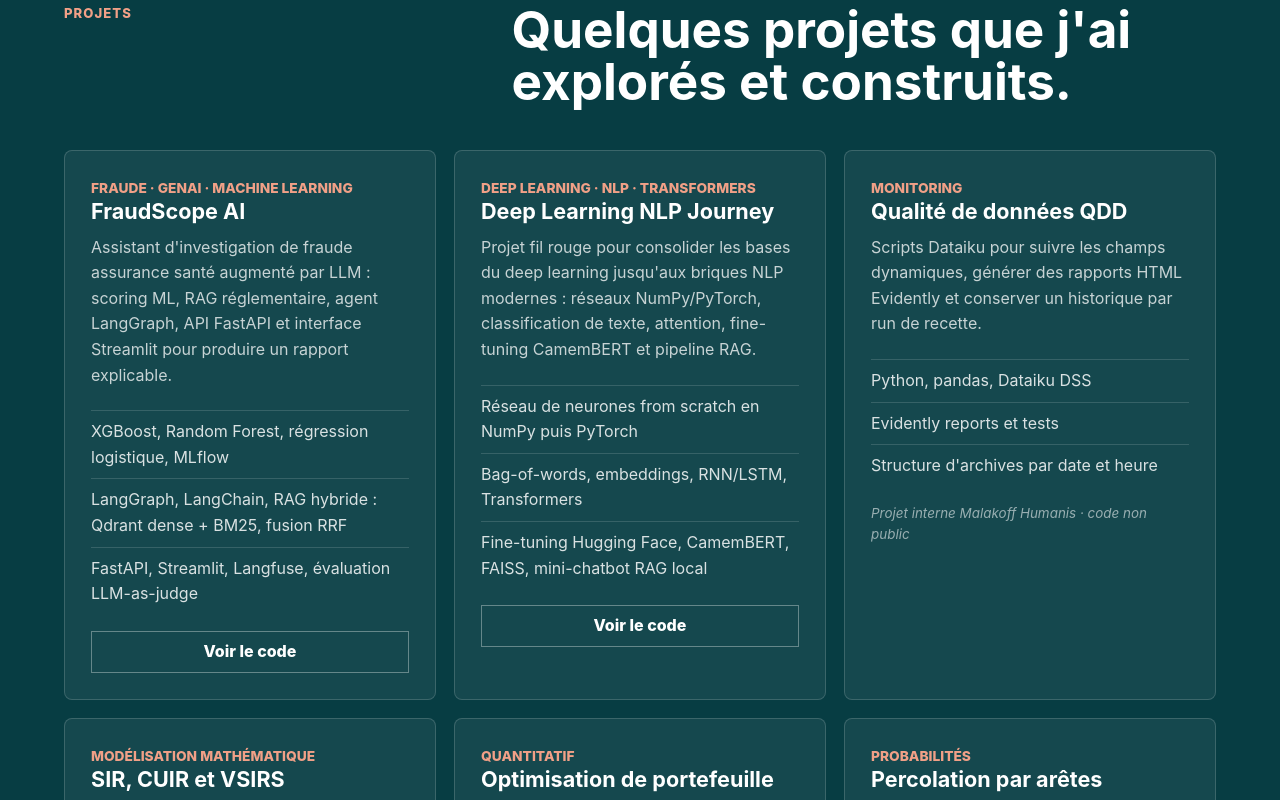
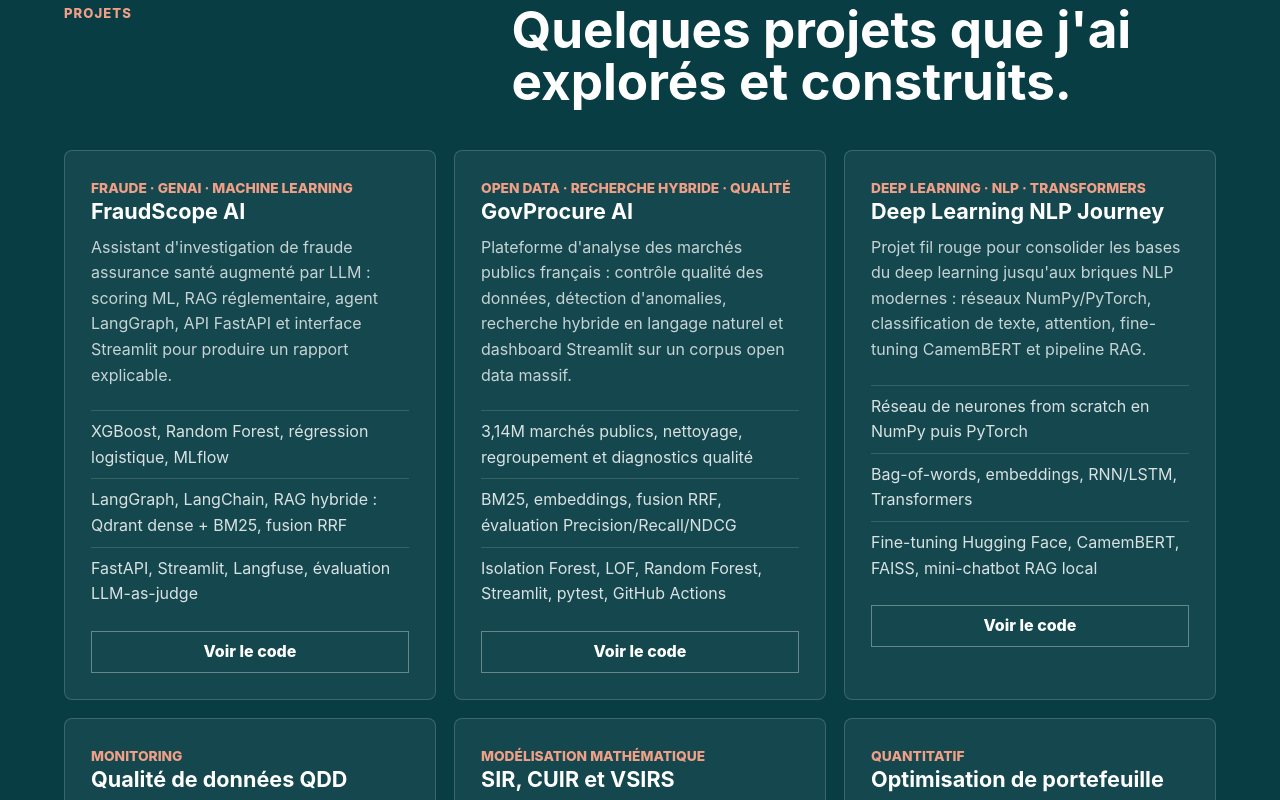
Before and after one commit to sumarc183-design/sumarc183-design.github.io, a plain HTML site: page index.html in a window 1280 px wide. Shown: the part 4716-5516 px from the top of the page. Drawn offline with Linux system fonts and the light colour scheme.

Commit message:
Update portfolio projects

```diff
--- a/index.html
+++ b/index.html
@@ -249,6 +249,26 @@
             >Voir le code</a>
           </article>
           <article class="project-card">
+            <span class="project-type">Open data · Recherche hybride · Qualité</span>
+            <h3>GovProcure AI</h3>
+            <p>
+              Plateforme d'analyse des marchés publics français : contrôle qualité
+              des données, détection d'anomalies, recherche hybride en langage naturel
+              et dashboard Streamlit sur un corpus open data massif.
+            </p>
+            <ul>
+              <li>3,14M marchés publics, nettoyage, regroupement et diagnostics qualité</li>
+              <li>BM25, embeddings, fusion RRF, évaluation Precision/Recall/NDCG</li>
+              <li>Isolation Forest, LOF, Random Forest, Streamlit, pytest, GitHub Actions</li>
+            </ul>
+            <a
+              class="project-link"
+              href="https://github.com/sumarc183-design/govprocure-ai"
+              target="_blank"
+              rel="noreferrer"
+            >Voir le code</a>
+          </article>
+          <article class="project-card">
             <span class="project-type">Deep learning · NLP · Transformers</span>
             <h3>Deep Learning NLP Journey</h3>
             <p>
@@ -388,6 +408,7 @@
             <span>Qdrant</span>
             <span>FAISS</span>
             <span>Power BI</span>
+            <span>GitHub Actions</span>
             <span>Git</span>
             <span>JavaScript</span>
           </div>
@@ -447,7 +468,7 @@
     </main>
 
     <footer class="site-footer">
-      <p>&copy; <span id="year"></span> Marc Su. Portfolio personnel.</p>
+      <p>&copy; <span id="year"></span> Marc Su. Portfolio personnel. Tous droits réservés.</p>
       <a href="#accueil">Retour en haut</a>
     </footer>
 
```
Also changed, not shown: 1 other file.
